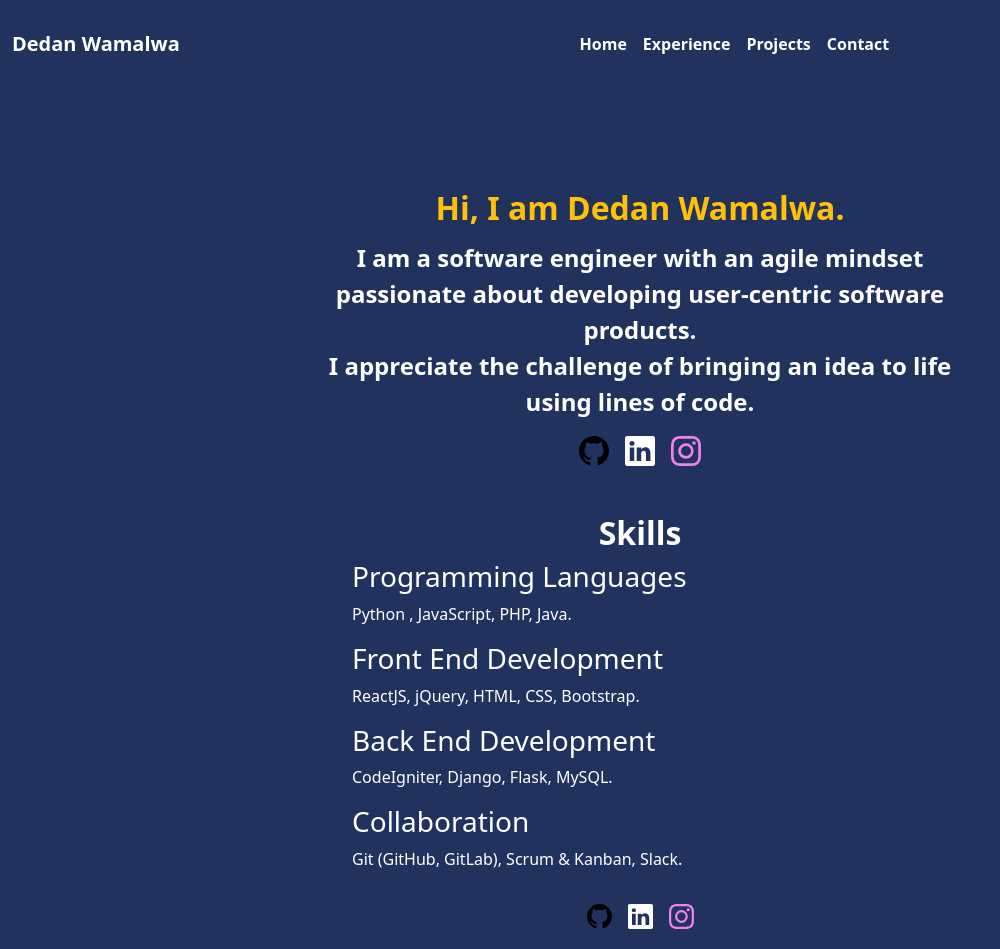
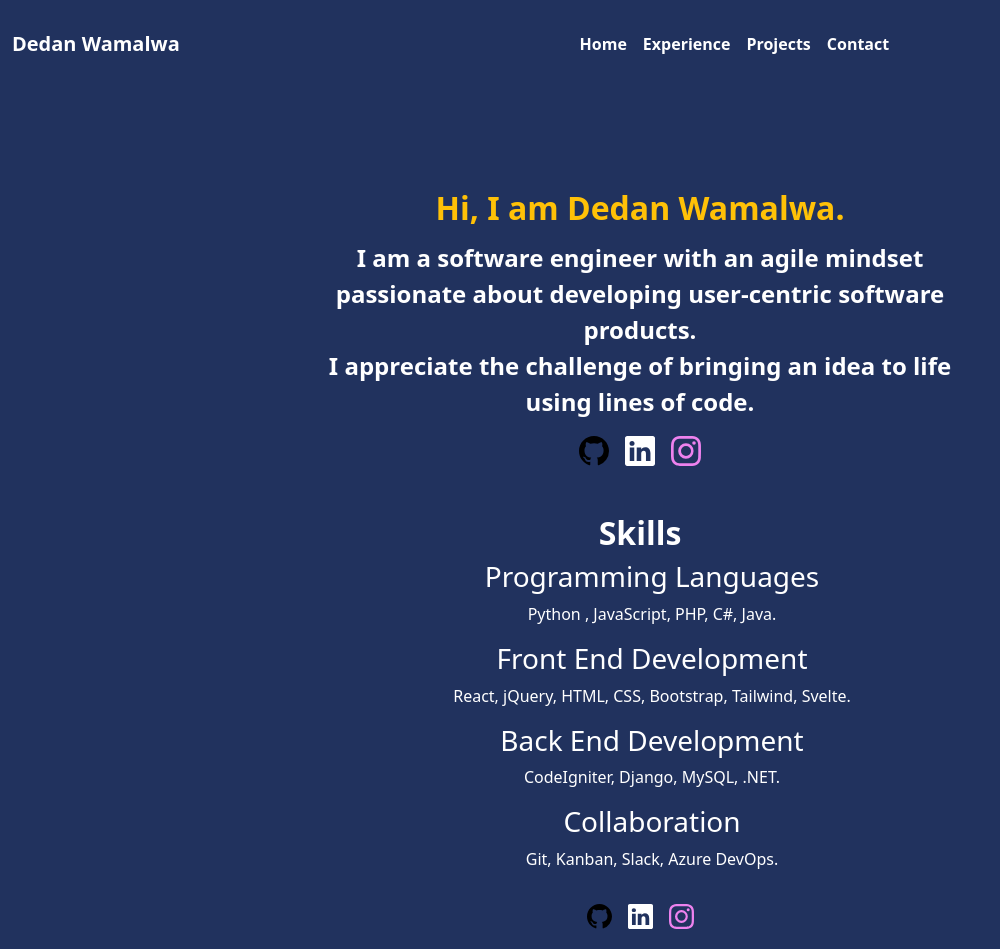
Before and after one commit to dedan-wamalwa/portfolio, a React (Create React App) app: page / in a window 1280 px wide. Shown: the top 949 px of the page, without its empty margins (0-1000 px from the left). Built offline with nearby package versions, Linux system fonts and the light colour scheme.

Commit message:
Centerd skills section

```diff
--- a/src/Pages/Home.js
+++ b/src/Pages/Home.js
@@ -24,15 +24,15 @@ function Home() {
 				</p>
 				{/* skills */}
 				<h2 className="mt-5 fw-bold" id="skills">Skills</h2>
-				<div className="text-start ps-4 mt-2">
+				<div className="text-center ps-4 mt-2">
 					<h3>Programming Languages</h3>
-					<p className="">Python , JavaScript, PHP, Java.</p>
+					<p>Python , JavaScript, PHP, C#, Java.</p>
 					<h3>Front End Development</h3>
-					<p>ReactJS, jQuery, HTML, CSS, Bootstrap.</p>
+					<p>React, jQuery, HTML, CSS, Bootstrap, Tailwind, Svelte.</p>
 					<h3>Back End Development</h3>
-					<p>CodeIgniter, Django, Flask, MySQL.</p>
+					<p>CodeIgniter, Django, MySQL, .NET.</p>
 					<h3>Collaboration</h3>
-					<p>Git (GitHub, GitLab), Scrum & Kanban, Slack.</p>
+					<p>Git, Kanban, Slack, Azure DevOps.</p>
 				</div>
 			</div>
 		</div>
```
